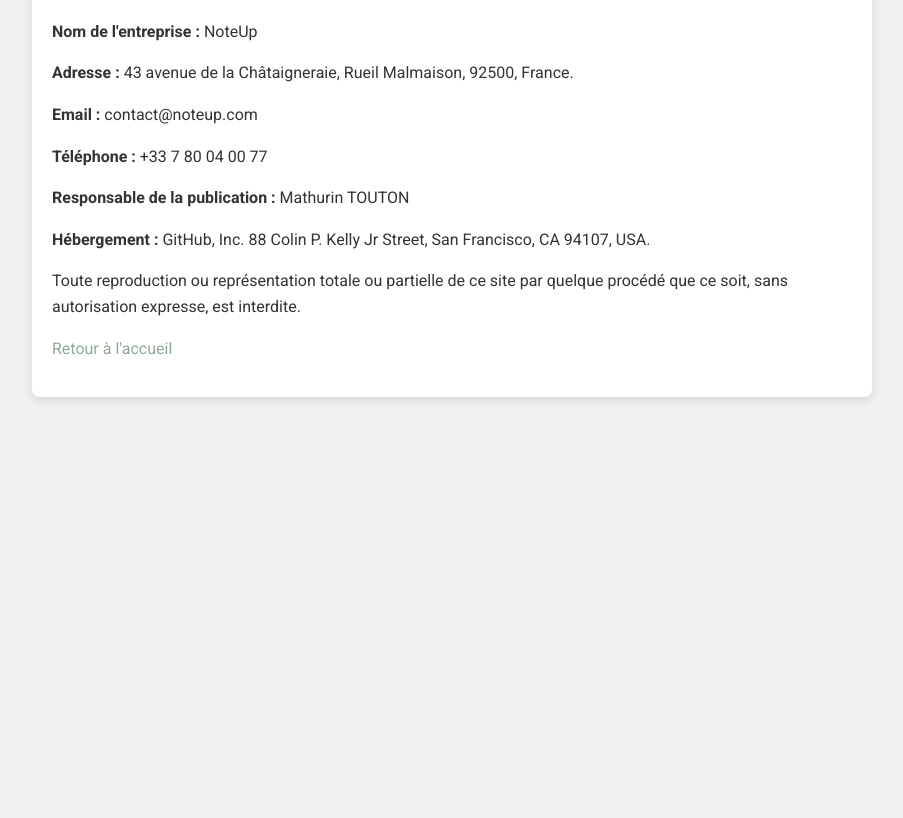
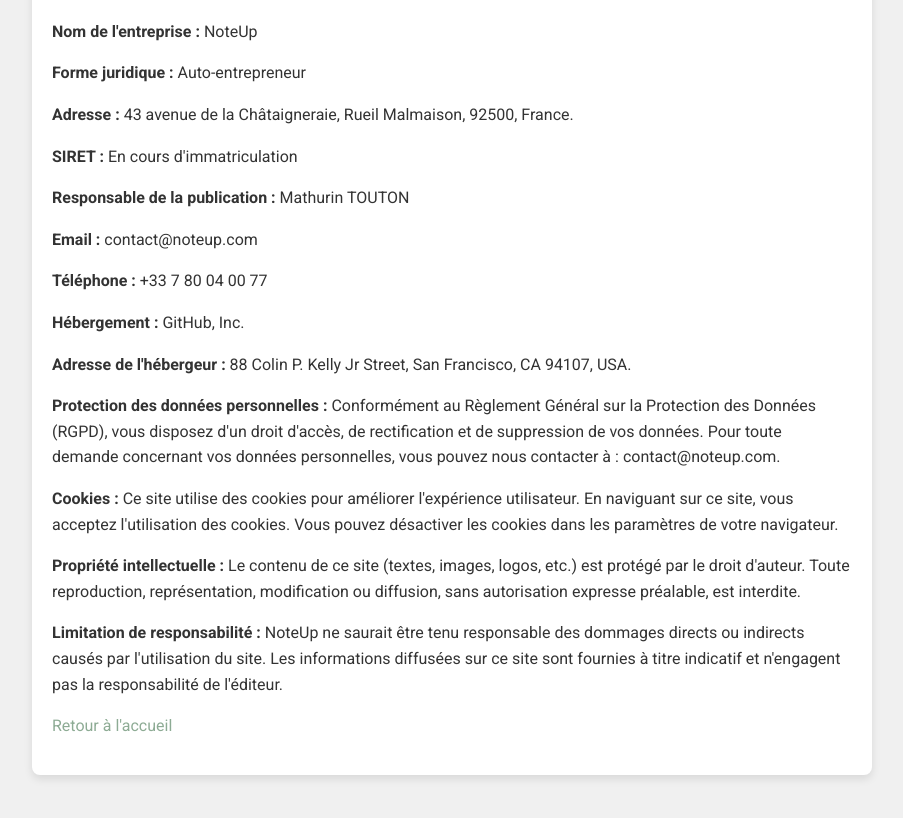
Before and after one commit to Note-Up/NoteUp, a plain HTML site: page mentions-legales.html in a window 1280 px wide. Shown: the part 132-950 px from the top of the page, without its empty margins (188-1091 px from the left). Before the commit the page ends 800 px from the top, so only its background shows below. Drawn offline with Linux system fonts and the light colour scheme.

Commit message:
Update mentions-legales.html

```diff
--- a/mentions-legales.html
+++ b/mentions-legales.html
@@ -37,13 +37,34 @@
 <body>
     <div class="content">
         <h1>Mentions légales</h1>
+        <!-- Identification de l'éditeur du site -->
         <p><strong>Nom de l'entreprise :</strong> NoteUp</p>
+        <p><strong>Forme juridique :</strong> Auto-entrepreneur</p>
         <p><strong>Adresse :</strong> 43 avenue de la Châtaigneraie, Rueil Malmaison, 92500, France.</p>
+        <p><strong>SIRET :</strong> En cours d'immatriculation</p>
+        <p><strong>Responsable de la publication :</strong> Mathurin TOUTON</p>
+
+        <!-- Coordonnées de contact -->
         <p><strong>Email :</strong> contact@noteup.com</p>
         <p><strong>Téléphone :</strong> +33 7 80 04 00 77</p>
-        <p><strong>Responsable de la publication :</strong> Mathurin TOUTON</p>
-        <p><strong>Hébergement :</strong> GitHub, Inc. 88 Colin P. Kelly Jr Street, San Francisco, CA 94107, USA.</p>
-        <p>Toute reproduction ou représentation totale ou partielle de ce site par quelque procédé que ce soit, sans autorisation expresse, est interdite.</p>
+
+        <!-- Hébergement du site -->
+        <p><strong>Hébergement :</strong> GitHub, Inc.</p>
+        <p><strong>Adresse de l'hébergeur :</strong> 88 Colin P. Kelly Jr Street, San Francisco, CA 94107, USA.</p>
+
+        <!-- Protection des données personnelles (RGPD) -->
+        <p><strong>Protection des données personnelles :</strong> Conformément au Règlement Général sur la Protection des Données (RGPD), vous disposez d'un droit d'accès, de rectification et de suppression de vos données. Pour toute demande concernant vos données personnelles, vous pouvez nous contacter à : contact@noteup.com.</p>
+
+        <!-- Cookies -->
+        <p><strong>Cookies :</strong> Ce site utilise des cookies pour améliorer l'expérience utilisateur. En naviguant sur ce site, vous acceptez l'utilisation des cookies. Vous pouvez désactiver les cookies dans les paramètres de votre navigateur.</p>
+
+        <!-- Propriété intellectuelle -->
+        <p><strong>Propriété intellectuelle :</strong> Le contenu de ce site (textes, images, logos, etc.) est protégé par le droit d'auteur. Toute reproduction, représentation, modification ou diffusion, sans autorisation expresse préalable, est interdite.</p>
+
+        <!-- Clause de limitation de responsabilité (optionnelle mais recommandée) -->
+        <p><strong>Limitation de responsabilité :</strong> NoteUp ne saurait être tenu responsable des dommages directs ou indirects causés par l'utilisation du site. Les informations diffusées sur ce site sont fournies à titre indicatif et n'engagent pas la responsabilité de l'éditeur.</p>
+
+
         <p><a href="index.html">Retour à l'accueil</a></p>
     </div>
 </body>
```
